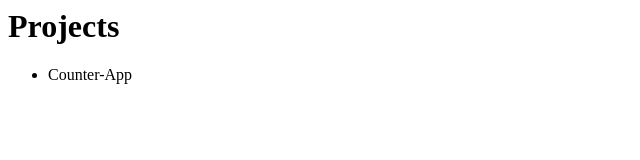
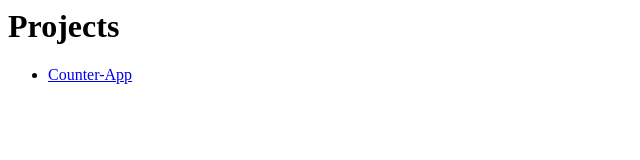
Before and after one commit to mah-c/Personal-Projects, a plain HTML site: page index.html in a window 1280 px wide. Shown: the full height of the page, 0-640 px from the left. Drawn offline with Linux system fonts and the light colour scheme.

Commit message:
Update index.html

```diff
--- a/index.html
+++ b/index.html
@@ -1,6 +1,6 @@
 <html>
   <h1>Projects</h1>
   <ul>
-    <li>Counter-App</li>
+    <li><a href="https://mah-c.github.io/Personal-Projects/counterApp/">Counter-App </a></li>
   </ul>
 </html>
```
